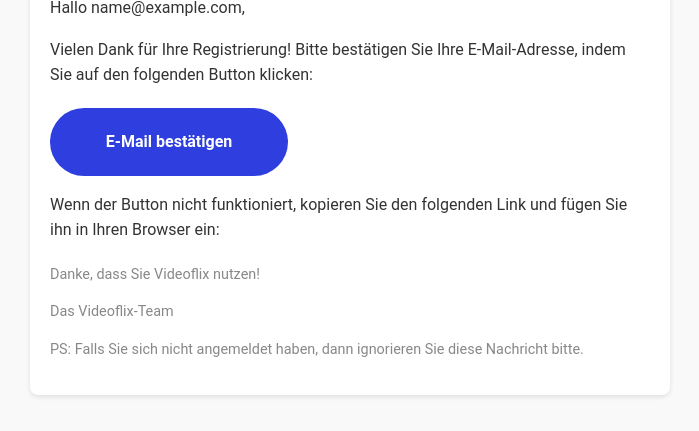
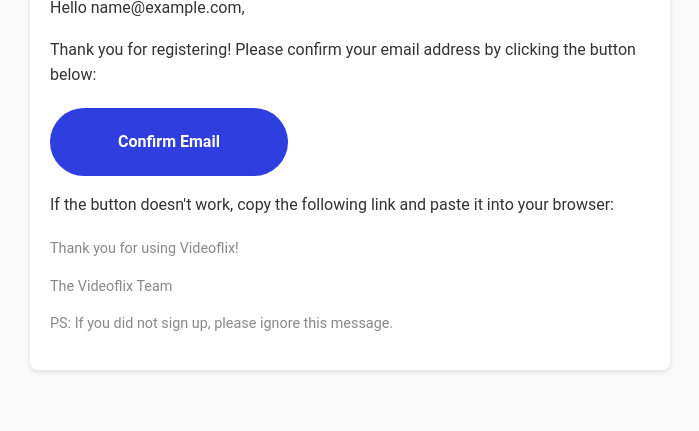
Before and after one commit to DanielSchn/videoflix-backend, a Django app: template templates/email_verification.html in a window 1280 px wide. Shown: the part 369-800 px from the top of the page, without its empty margins (290-989 px from the left). Run offline with Django 5.2, Linux system fonts and the light colour scheme; the template is opened without the code that fills it, so the values that code supplies are empty; the visitor is signed in with stand-in values (Sample User, id 1); parts of the project's set-up code (start-up, migrations or seed data) failed here and were passed over; some web fonts are replaced.

Commit message:
translation

```diff
--- a/templates/email_verification.html
+++ b/templates/email_verification.html
@@ -4,9 +4,7 @@
     <style>
       @font-face {
         font-family: 'Roboto';
-            src:
-                url('https://videoflix.dschneider-dev.de/assets/roboto-regular.woff') format('woff'),
-                url('https://videoflix.dschneider-dev.de/assets/roboto-regular.woff2') format('woff2');
+        src: url('https://videoflix.dschneider-dev.de/assets/roboto-regular.woff') format('woff'), url('https://videoflix.dschneider-dev.de/assets/roboto-regular.woff2') format('woff2');
         font-weight: normal;
         font-style: normal;
       }
@@ -29,8 +27,8 @@
         display: flex;
         justify-content: center;
         align-items: center;
-            background: #2E3EDF;
-            color: #FFFFFF;
+        background: #2e3edf;
+        color: #ffffff;
         font-weight: bold;
         padding: 10px 20px;
         text-decoration: none;
@@ -57,18 +55,18 @@
   <body>
     <div class="container">
       <div class="logo-head-container">
-            <img src="https://videoflix.dschneider-dev.de/assets/mail_logo.png">
+        <img src="https://videoflix.dschneider-dev.de/assets/mail_logo.png" />
       </div>
 
-        <p>Hallo {{ user.email }},</p>
-        <p>Vielen Dank für Ihre Registrierung! Bitte bestätigen Sie Ihre E-Mail-Adresse, indem Sie auf den folgenden Button klicken:</p>
-        <a href="{{ verification_url }}" class="button">E-Mail bestätigen</a>
-        <p>Wenn der Button nicht funktioniert, kopieren Sie den folgenden Link und fügen Sie ihn in Ihren Browser ein:</p>
+      <p>Hello {{ user.email }},</p>
+      <p>Thank you for registering! Please confirm your email address by clicking the button below:</p>
+      <a href="{{ verification_url }}" class="button">Confirm Email</a>
+      <p>If the button doesn't work, copy the following link and paste it into your browser:</p>
       <p>{{ verification_url }}</p>
       <div class="footer">
-            <p>Danke, dass Sie Videoflix nutzen!</p>
-            <p>Das Videoflix-Team</p>
-            <p>PS: Falls Sie sich nicht angemeldet haben, dann ignorieren Sie diese Nachricht bitte.</p>
+        <p>Thank you for using Videoflix!</p>
+        <p>The Videoflix Team</p>
+        <p>PS: If you did not sign up, please ignore this message.</p>
       </div>
     </div>
   </body>
```
Lines whose indentation alone changed are shown as unchanged.
